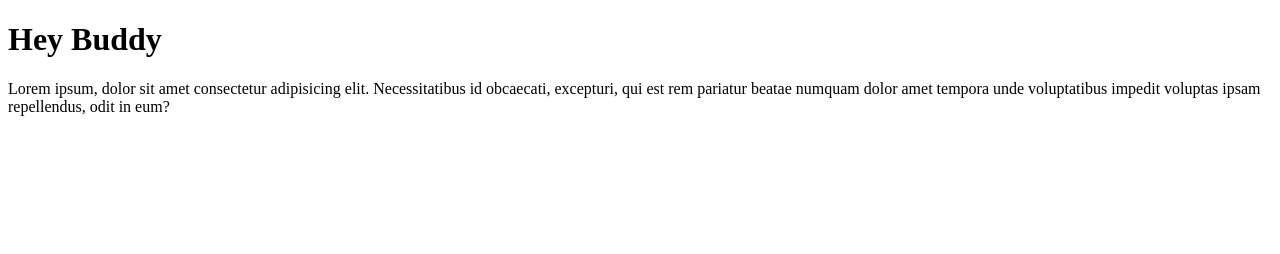
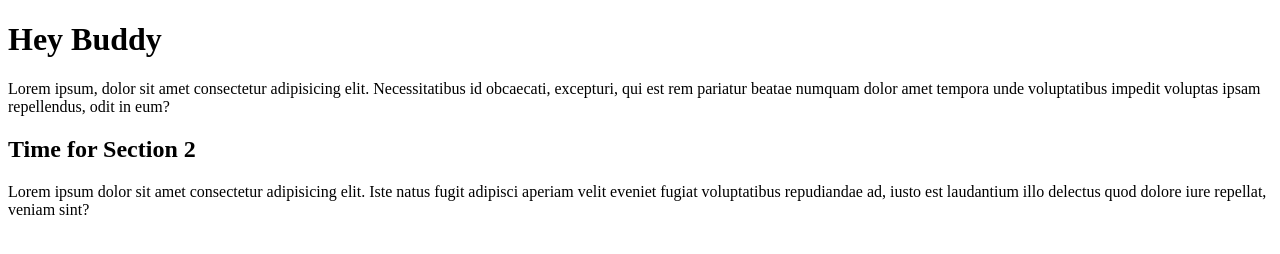
Before and after one commit to craigstuartanderson/gitting-started, a plain HTML site: page index.html in a window 1280 px wide. Drawn offline with Linux system fonts and the light colour scheme.

Commit message:
updated HTML

```diff
--- a/index.html
+++ b/index.html
@@ -11,6 +11,9 @@
         <h1>Hey Buddy</h1>
         <p>Lorem ipsum, dolor sit amet consectetur adipisicing elit. Necessitatibus id obcaecati, excepturi, qui est rem pariatur beatae numquam dolor amet tempora unde voluptatibus impedit voluptas ipsam repellendus, odit in eum?</p>
 
+        <h2>Time for Section 2</h2>
+        <p>Lorem ipsum dolor sit amet consectetur adipisicing elit. Iste natus fugit adipisci aperiam velit eveniet fugiat voluptatibus repudiandae ad, iusto est laudantium illo delectus quod dolore iure repellat, veniam sint?</p>
+
 
 </body>
 </html>
```
